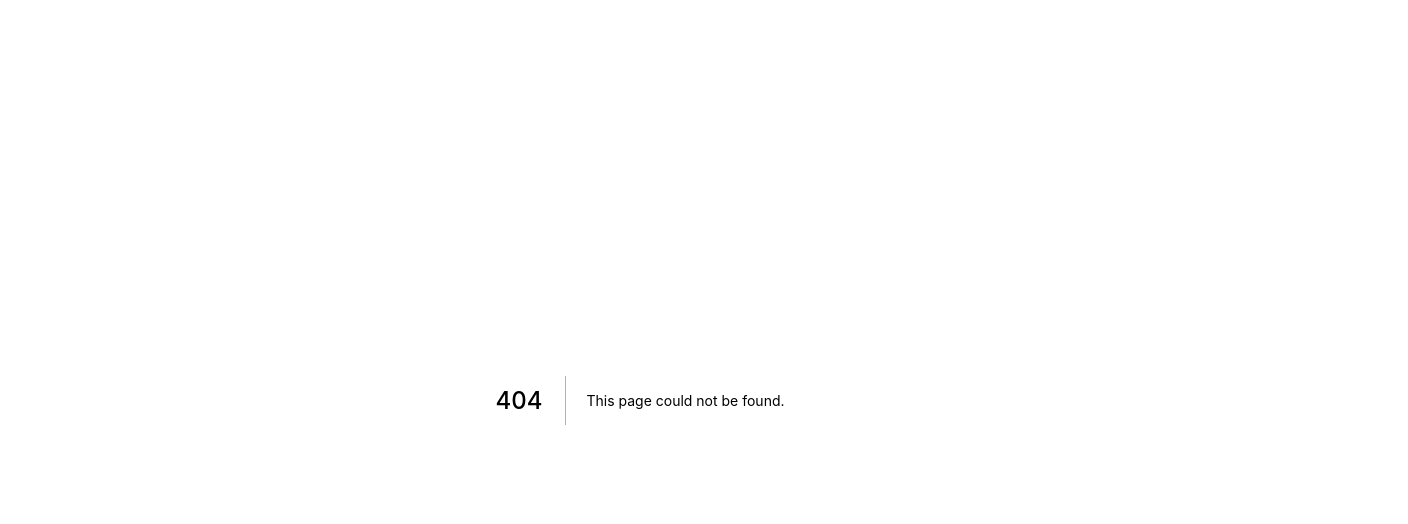
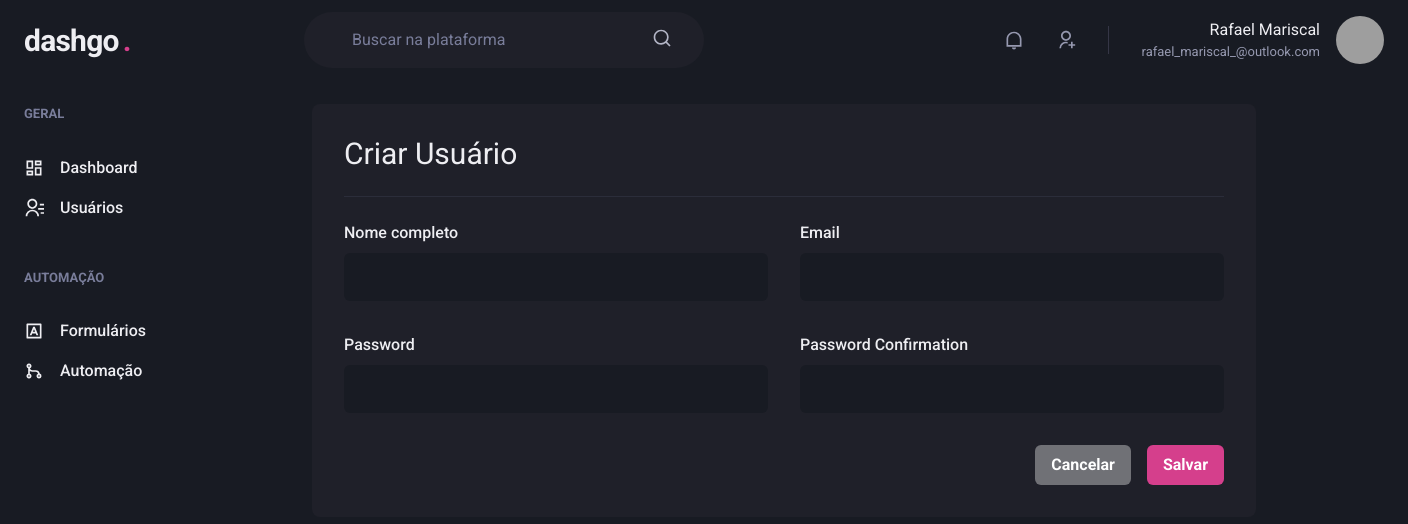
Before and after one commit to RafaelMariscal/react-query_cache_control, a Next.js app: page /users/create in a window 1280 px wide. Before the commit this address had no page. Shown: the top 524 px of the page, 1408 px wide, since content can reach past the window. Built offline with nearby package versions, Linux system fonts and the light colour scheme; grey boxes are pictures that could not be loaded.

Commit message:
Feat/Building create users page with chakra-ui

```diff
--- /dev/null
+++ b/src/pages/users/create.tsx
@@ -0,0 +1,44 @@
+import { NextPage } from 'next'
+
+import { Box, Button, Divider, Flex, Heading, HStack, SimpleGrid, VStack } from '@chakra-ui/react'
+
+import Header from '../../components/Header'
+import Sidebar from '../../components/Sidebar'
+import Input from '../../components/Form/Input'
+
+const CreateUser: NextPage = () => {
+  return (
+    <Box>
+      <Header />
+      <Flex w={'100%'} my={'6'} maxWidth={1480} mx={'auto'} px={'6'}>
+        <Sidebar />
+
+        <Box flex={'1'} borderRadius={8} bg={'gray.800'} p={'8'} >
+          <Heading size={'lg'} fontWeight={'normal '}>Criar Usuário</Heading>
+
+          <Divider my={'6'} borderColor={'gray.700'} />
+
+          <VStack spacing={'8'}>
+            <SimpleGrid minChildWidth={'240px'} spacing={'8'} w={'100%'}>
+              <Input name={'name'} label={'Nome completo'} />
+              <Input name={'email'} type={'email'} label={'Email'} />
+            </SimpleGrid>
+
+            <SimpleGrid minChildWidth={'240px'} spacing={'8'} w={'100%'}>
+              <Input name={'password'} type={'password'} label={'Password'} />
+              <Input name={'password_confirmation'} type={'password'} label={'Password Confirmation'} />
+            </SimpleGrid>
+          </VStack>
+          <Flex mt={'8'} justify={'flex-end'}>
+            <HStack spacing={'4'}>
+              <Button colorScheme={'whiteAlpha'}>Cancelar</Button>
+              <Button colorScheme={'pink'}>Salvar</Button>
+            </HStack>
+          </Flex>
+        </Box>
+      </Flex>
+    </Box>
+  )
+}
+
+export default CreateUser
```
